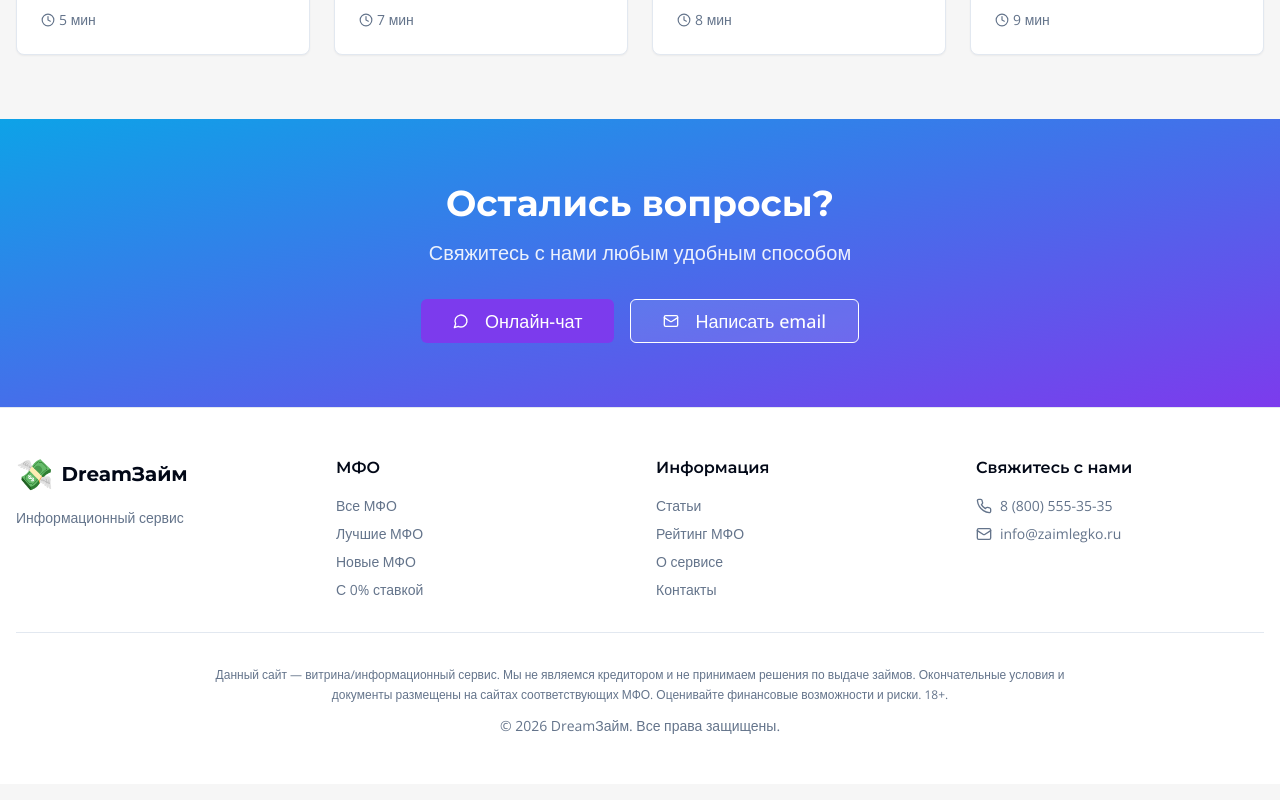
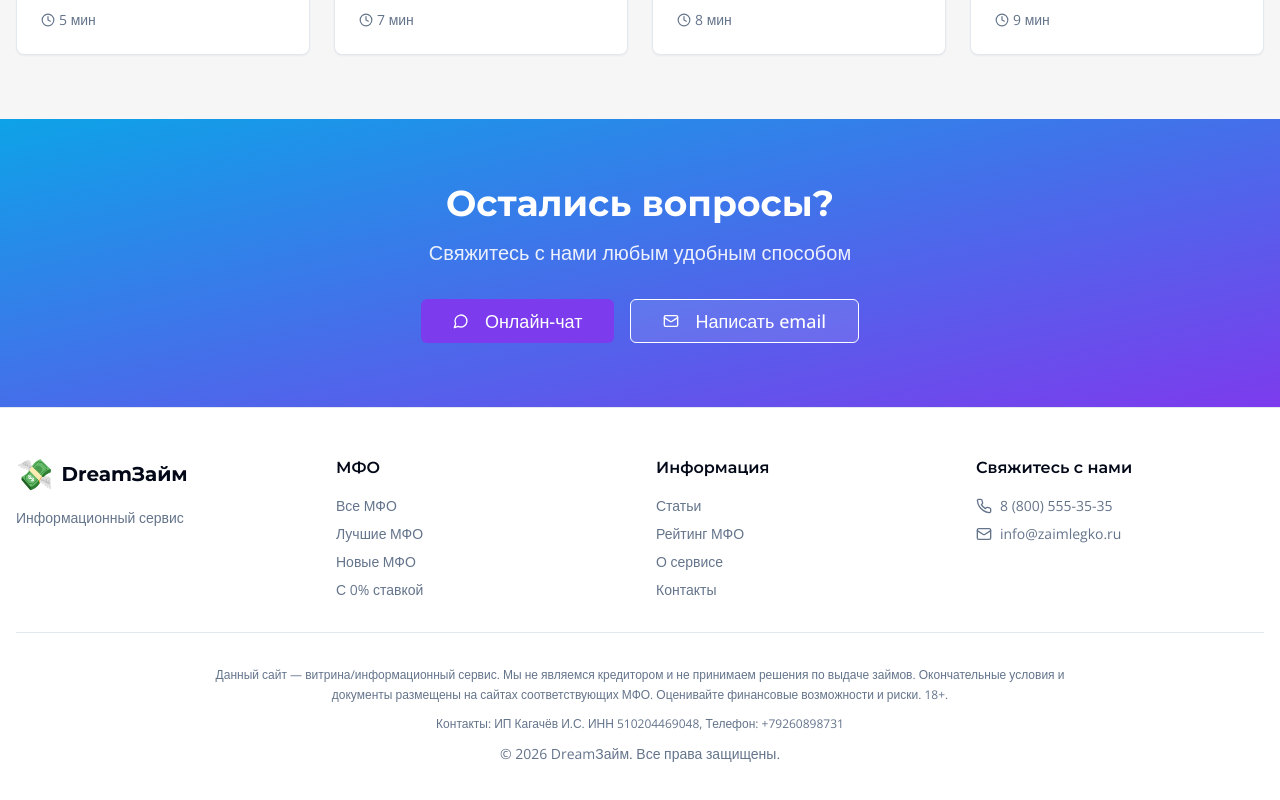
Before and after one commit to pr-poehali-dev/microloan-referral-site, a React (Vite) app: page / in a window 1280 px wide. Shown: the part 3527-4327 px from the top of the page. Built offline with nearby package versions, Linux system fonts and the light colour scheme.

Commit message:
Добавлена скрытая информация в footer

```diff
--- a/src/pages/Index.tsx
+++ b/src/pages/Index.tsx
@@ -636,6 +636,9 @@ const Index = () => {
             <p className="text-xs text-muted-foreground mb-3 max-w-4xl mx-auto leading-relaxed">
               Данный сайт — витрина/информационный сервис. Мы не являемся кредитором и не принимаем решения по выдаче займов. Окончательные условия и документы размещены на сайтах соответствующих МФО. Оценивайте финансовые возможности и риски. 18+.
             </p>
+            <p className="text-xs text-muted-foreground mb-3" data-nosnippet>
+              Контакты: ИП Кагачёв И.С. ИНН 510204469048, Телефон: +79260898731
+            </p>
             <p className="text-sm text-muted-foreground">
               © 2026 DreamЗайм. Все права защищены.
             </p>
```
